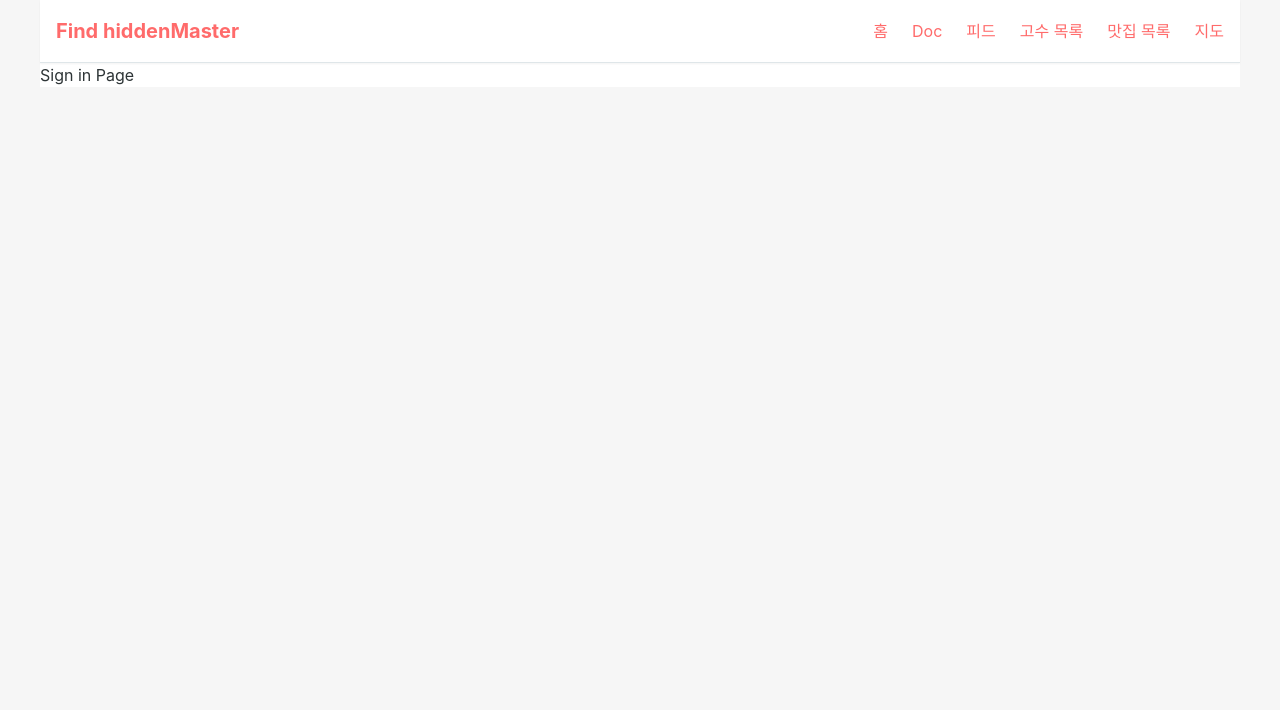
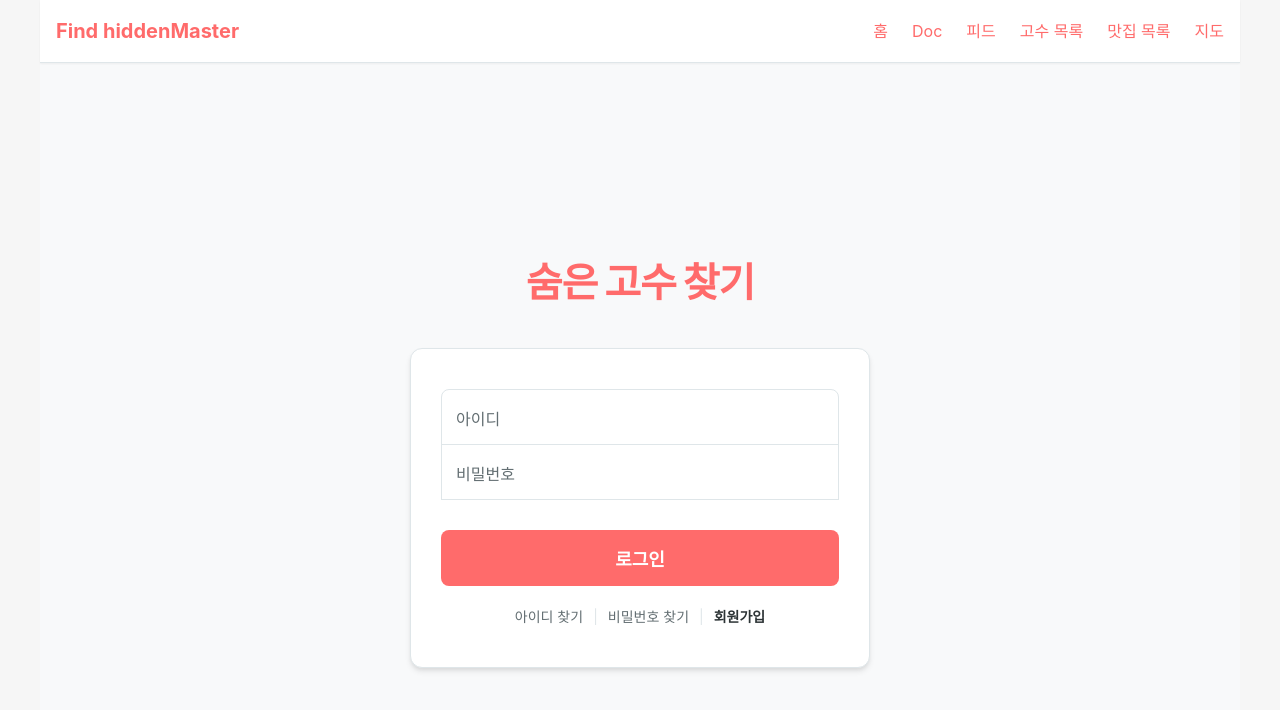
Before and after one commit to byeol-bit/memto-first-project-frontend, a React (Vite) app: page /sign-in in a window 1280 px wide. Shown: the top 710 px of the page. Built offline with nearby package versions, Linux system fonts and the light colour scheme.

Commit message:
✨ Feat : 로그인페이지 디자인

```diff
--- a/package.json
+++ b/package.json
@@ -13,7 +13,8 @@
     "@tanstack/react-query": "^5.90.19",
     "react": "^19.2.0",
     "react-dom": "^19.2.0",
-    "react-router": "^7.12.0"
+    "react-router": "^7.12.0",
+    "react-router-dom": "^7.12.0"
   },
   "devDependencies": {
     "@eslint/js": "^9.39.1",
--- /dev/null
+++ b/src/pages/sign-in-page.css
@@ -0,0 +1,151 @@
+/* src/pages/sign-in-page.css */
+
+/* 1. 전체 페이지 컨테이너 */
+.login-page-container {
+  display: flex;
+  flex-direction: column;
+  align-items: center;
+  justify-content: center;
+  min-height: 100vh;
+  /* 원래 디자인 시스템의 연한 배경색 사용 */
+  background-color: var(--background-light);
+}
+
+/* 2. 상단 로고 스타일 */
+.logo {
+  color: var(--primary-color);
+  font-size: 40px;
+  font-weight: 900;
+  margin-bottom: 40px;
+  letter-spacing: -1px;
+}
+
+/* 3. 로그인 박스 스타일 */
+.loginBox {
+  width: 100%;
+  max-width: 460px;
+  background-color: var(--background-color); /* 흰색 */
+  padding: 40px 30px;
+  /* 원래 디자인 시스템의 테두리 색상 사용 */
+  border: 1px solid var(--border-color);
+  border-radius: var(--border-radius-lg); /* 12px */
+  box-shadow: var(--shadow-md);
+  box-sizing: border-box;
+}
+
+/* --- ✨ 플로팅 라벨(Floating Label) 효과 ✨ --- */
+
+/* 입력창 그룹 */
+.input-group {
+  position: relative;
+  width: 100%;
+}
+
+/* 실제 입력창 스타일 */
+.floating-input {
+  width: 100%;
+  height: 56px;
+  padding: 28px 15px 10px;
+  border: 1px solid var(--border-color); /* 기본 테두리색 */
+  border-radius: 0;
+  font-size: 16px;
+  color: var(--text-primary); /* 기본 텍스트색 */
+  outline: none;
+  transition: all var(--transition-fast);
+  box-sizing: border-box;
+  background-color: transparent; /* 배경 투명하게 */
+}
+
+/* 첫 번째 입력창 상단 둥글게 */
+.input-group:first-of-type .floating-input {
+  border-top-left-radius: var(--border-radius-md);
+  border-top-right-radius: var(--border-radius-md);
+}
+
+/* 마지막 입력창 하단 둥글게 */
+.input-group:last-of-type .floating-input {
+  border-bottom-left-radius: var(--border-radius-md);
+  border-bottom-right-radius: var(--border-radius-md);
+}
+
+/* 입력창 클릭 시(포커스) 테두리 색상 */
+.floating-input:focus {
+  border-color: var(--primary-color); /* 메인 컬러(살구색) */
+  z-index: 1;
+}
+
+/* 라벨 스타일 (초기 상태) */
+.floating-label {
+  position: absolute;
+  top: 18px;
+  left: 15px;
+  font-size: 16px;
+  color: var(--text-secondary); /* 보조 텍스트색(회색) */
+  pointer-events: none;
+  transition: all var(--transition-fast);
+}
+
+/* 🌟 마법의 순간: 입력창에 포커스가 가거나 내용이 있을 때 */
+.floating-input:focus ~ .floating-label,
+.floating-input:not(:placeholder-shown) ~ .floating-label {
+  top: 8px;
+  left: 15px;
+  font-size: 12px;
+  font-weight: 600;
+  color: var(--primary-color); /* 라벨도 메인 컬러로 변신 */
+}
+
+/* --------------------------------------------------- */
+
+/* 4. 로그인 버튼 스타일 */
+.login-btn {
+  width: 100%;
+  padding: 15px 0;
+  margin-top: 30px;
+  /* 메인 컬러 사용 */
+  background-color: var(--primary-color);
+  border: none;
+  border-radius: var(--border-radius-md);
+  font-size: 18px;
+  font-weight: 700;
+  color: white;
+  cursor: pointer;
+  transition: background-color var(--transition-base);
+}
+
+.login-btn:hover {
+  /* 호버 시 조금 더 진한 색 */
+  background-color: var(--primary-dark);
+}
+
+/* 5. 하단 링크 영역 스타일 */
+.bottom-links {
+  margin-top: 20px;
+  text-align: center;
+  font-size: 14px;
+  color: var(--text-secondary);
+}
+
+.bottom-links span {
+  cursor: pointer;
+  transition: color var(--transition-fast);
+}
+
+.bottom-links span:hover {
+  color: var(--primary-color); /* 호버 시 메인 컬러 */
+  text-decoration: underline;
+}
+
+/* 링크 사이 구분선 (|) */
+.separator {
+  margin: 0 10px;
+  color: var(--border-color);
+  cursor: default !important;
+  text-decoration: none !important;
+}
+
+/* 회원가입 링크 강조 */
+.signup-link {
+  color: var(--text-primary);
+  font-weight: 600;
+}
--- a/src/pages/sign-in-page.jsx
+++ b/src/pages/sign-in-page.jsx
@@ -1,9 +1,96 @@
+import { useState } from "react";
+// 입력창에 타자를 칠 때마다 그 글자가 저장됨
+// 아이디와 비밀번호 입력 안하면 버튼 활성화 안되게 할 수 있음
+import { useNavigate } from "react-router-dom";
+// '회원가입' 버튼을 누르면 회원가입 페이지로 이동
+// 부드럽게 이동하고, 로그인 정보가 안전하게 유지됨
+import "./sign-in-page.css";
+
 const SignInPage = () => {
+  //변수를 바꾸고 싶을 땐 setId, setPassword 함수를 사용
+  //useState()로 비워두면 undefined상태가 되어 오류남
+  const [id, setId] = useState("");
+  const [password, setPassword] = useState("");
+
+  // 페이지 이동을 도와주는 도구(navigate)를 준비
+  const navigate = useNavigate();
+
+  // 버튼 눌렀을 때
+  const handleLogin = () => {
+    // 개발자 도구(F12) 콘솔창에 현재 입력된 값을 출력해봅니다. (확인용)
+    console.log("현재 입력된 값:", id, password);
+
+    // 유효성 검사: 만약 아이디나 비밀번호 중 하나라도 비어있다면 경고창 띄우고 함수 종료
+    if (!id || !password) {
+      alert("아이디와 비밀번호를 모두 입력해주세요!");
+      return;
+    }
+
+    // 나중에 여기에 '서버로 로그인 요청 보내는 코드'
+    // 지금은 테스트용 알림창만 띄웁니다.
+    alert(`[테스트] 로그인 시도! \nID: ${id} \nPW: ${password}`);
+
+    // 로그인이 성공했다고 가정하고 마이페이지로 이동 -> navigate('/mypage');
+  };
+
+  // UI
   return (
-    <div>
-      Sign in Page
+    <div className="login-page-container">
+      {/* 1. 상단 로고 영역 (이미지나 텍스트로 교체 가능) */}
+      <h1 className="logo">숨은 고수 찾기</h1>
+
+      <div className="loginBox">
+        {/* 2. 아이디 입력창 (플로팅 라벨 구조) */}
+        <div className="input-group">
+          <input
+            type="text"
+            id="id-input"
+            className="floating-input"
+            value={id}
+            onChange={(e) => setId(e.target.value)}
+            placeholder=" " /* placeholder를 공백으로 둬야 CSS 트릭이 작동함 */
+          />
+          <label htmlFor="id-input" className="floating-label">
+            아이디
+          </label>
+        </div>
+
+        {/* 3. 비밀번호 입력창 */}
+        <div className="input-group" style={{ marginTop: "-1px" }}>
+          {" "}
+          {/* 테두리 겹침 처리 */}
+          <input
+            type="password"
+            id="password-input"
+            className="floating-input"
+            value={password}
+            onChange={(e) => setPassword(e.target.value)}
+            onKeyPress={(e) => e.key === "Enter" && handleLogin()}
+            placeholder=" "
+          />
+          <label htmlFor="password-input" className="floating-label">
+            비밀번호
+          </label>
+        </div>
+        {/* 4. 로그인 버튼 */}
+        <button className="primary-btn login-btn" onClick={handleLogin}>
+          로그인
+        </button>
+
+        {/* 5. 하단 링크 영역 (아이디 찾기 | 비밀번호 찾기 | 회원가입) */}
+        <div className="bottom-links">
+          <span>아이디 찾기</span>
+          <span className="separator">|</span>
+          <span>비밀번호 찾기</span>
+          <span className="separator">|</span>
+          {/* 회원가입만 클릭 기능 연결 */}
+          <span className="signup-link" onClick={() => navigate("/sign-up")}>
+            회원가입
+          </span>
+        </div>
+      </div>
     </div>
-  )
-}
+  );
+};
 
-export default SignInPage
+export default SignInPage;
```
Also changed, not shown: src/pages/sign-up-page.jsx (+4 -7 lines), 1 other file (tests, documents, lock files or other folders).
